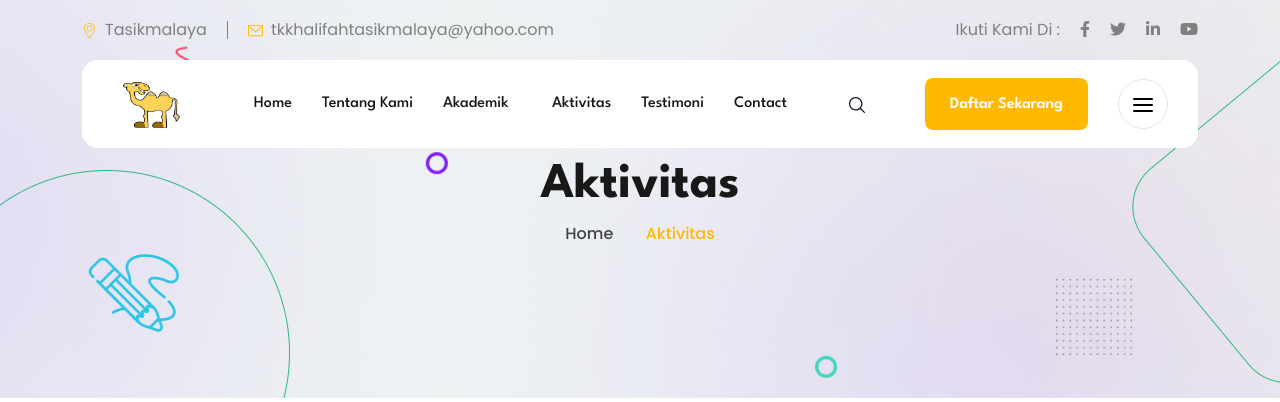
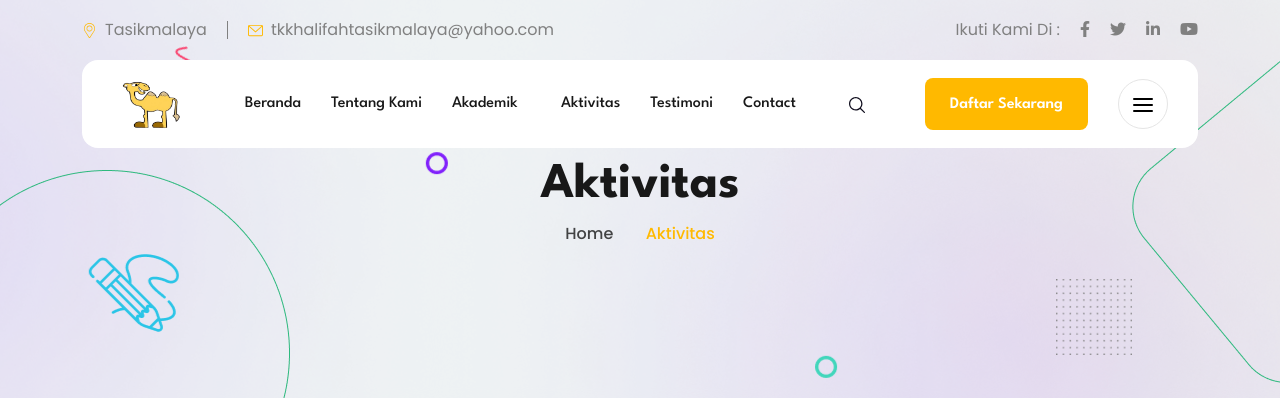
Before and after one commit to PramAhmad/tkkhalifah, a Laravel app: page /activity in a window 1280 px wide. Shown: the top 402 px of the page. Run offline with Laravel 12, Linux system fonts and the light colour scheme; data that the repository does not hold is empty; style sheets or scripts are compiled from the project's sources; some libraries are stand-ins or nearby versions; some web fonts are replaced.

Commit message:
update to indo from english

```diff
--- a/resources/views/front/home.blade.php
+++ b/resources/views/front/home.blade.php
@@ -84,8 +84,7 @@
                             </div>
                         </div>
                     </div>
-                    <a href="about.html" class="btn-one mt-50 wow fadeInDown" data-wow-delay="200ms"
-                        data-wow-duration="1500ms">About Us<i class="fa-light fa-arrow-right-long"></i></a>
+
                 </div>
             </div>
         </div>
--- a/resources/views/front/layout.blade.php
+++ b/resources/views/front/layout.blade.php
@@ -108,7 +108,7 @@
                     <nav>
                         <ul>
                             <li>
-                                <a href="{{ url('/') }}">Home</a>
+                                <a href="{{ url('/') }}">Beranda</a>
                             </li>
                             <li>
                                 <a href="#about">Tentang Kami</a>
@@ -184,7 +184,7 @@
         <div class="offcanvas-body sidebar__body">
             <div class="mobile-menu overflow-hidden">
                 <ul>
-                    <li><a href="{{ url('/') }}">Home</a></li>
+                    <li><a href="{{ url('/') }}">Beranda</a></li>
                     <li><a href="#about">Tentang Kami</a></li>
                     <li>
                         <a href="#courses">Akademik <i class="fa-solid fa-angle-down"></i></a>
@@ -203,13 +203,13 @@
                     </li>
                     <li><a href="#activities">Aktivitas</a></li>
                     <li><a href="#testimonials">Testimoni</a></li>
-                    <li><a href="{{ route('contact') }}">Contact</a></li>
+                    <li><a href="{{ route('contact') }}">Kontak</a></li>
                     <li><a href="{{ route('pendaftaran.index') }}" class="highlight-item">Daftar Sekarang</a></li>
                 </ul>
             </div>
 
             <div class="sidebar__contact-info mt-30">
-                <h5 class="text-white mb-20">Contact Info</h5>
+                <h5 class="text-white mb-20">Kontak Info</h5>
                 <ul>
                     <li><i class="fa-solid fa-location-dot"></i> <a href="#0">Tasikmalaya</a>
                     </li>
@@ -304,7 +304,7 @@
                 <div class="footer__item item-sm wow fadeInUp" data-wow-delay="200ms" data-wow-duration="1500ms">
                     <h3 class="footer-title">Menu</h3>
                     <ul>
-                        <li><a href="{{ url('/') }}"><i class="fa-regular fa-angles-right me-1"></i>Home</a></li>
+                        <li><a href="{{ url('/') }}"><i class="fa-regular fa-angles-right me-1"></i>Beranda</a></li>
                         <li><a href="#about"><i class="fa-regular fa-angles-right me-1"></i>Tentang Kami</a></li>
                         <li><a href="#courses"><i class="fa-regular fa-angles-right me-1"></i>Akademik</a></li>
                         <li><a href="#activities"><i class="fa-regular fa-angles-right me-1"></i>Aktivitas</a></li>
```
